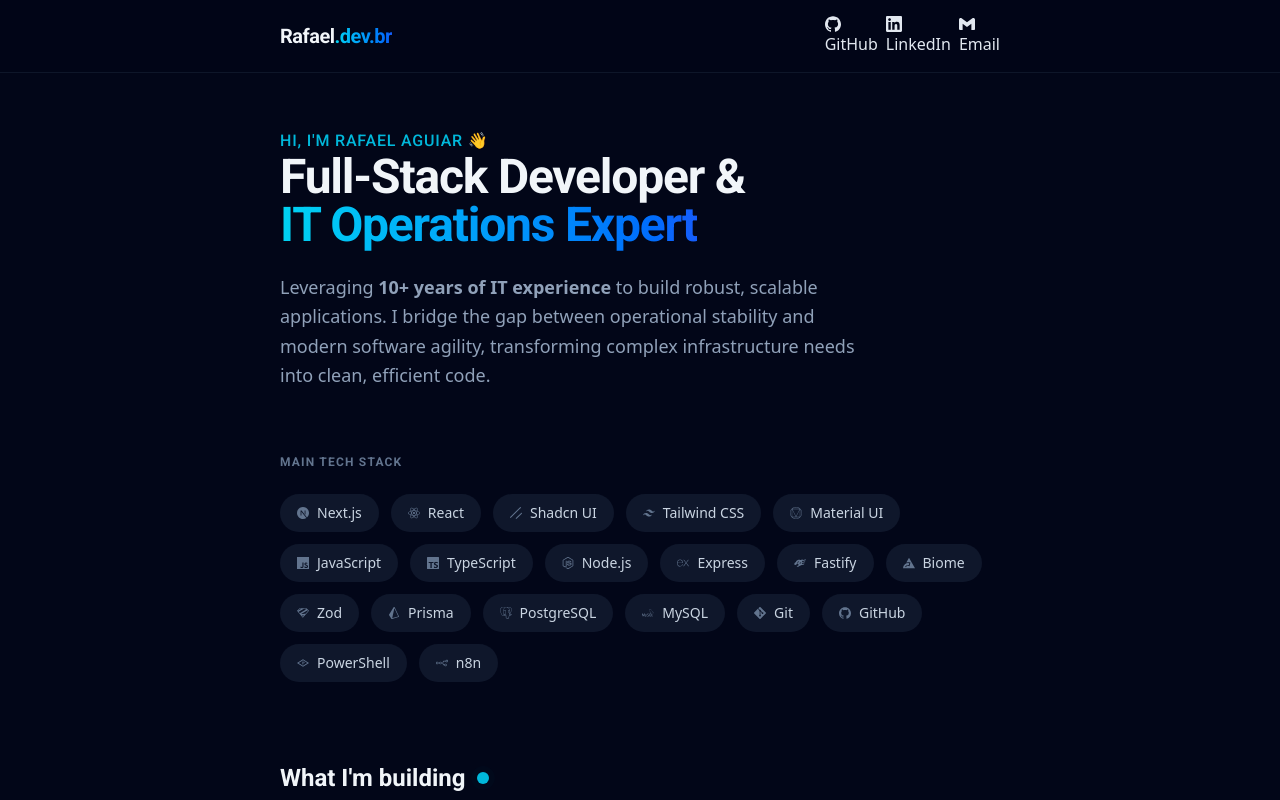
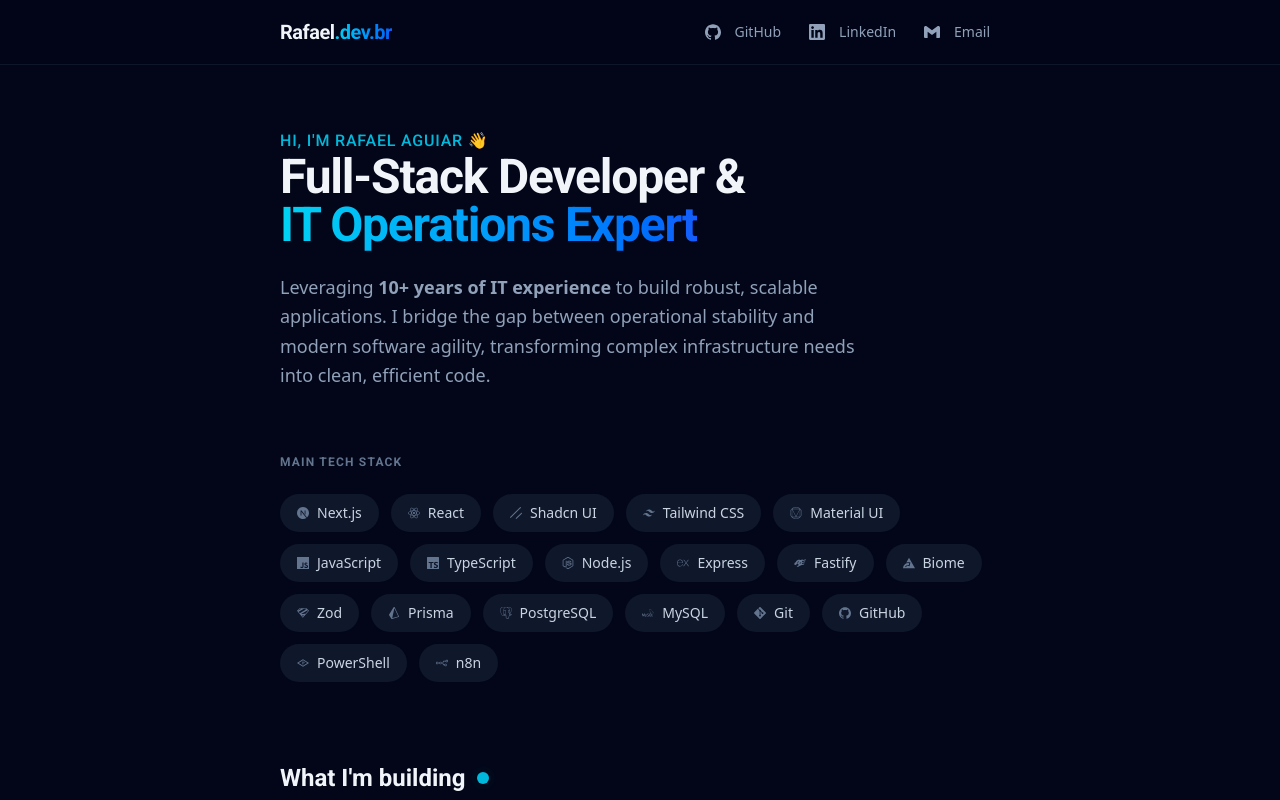
Before and after one commit to Terule/portifolio, a Next.js app: page / in a window 1280 px wide. Shown: the top 800 px of the page. Built offline with nearby package versions, Linux system fonts and the light colour scheme.

Commit message:
✨ (link-with-icon.tsx): extend LinkWithIconProps to include Link component props for better integration ✨ (link-with-icon.tsx): add className prop to LinkWithIcon for customizable styling

```diff
--- a/src/components/custom/link-with-icon.tsx
+++ b/src/components/custom/link-with-icon.tsx
@@ -1,12 +1,14 @@
 import Link from 'next/link'
+import type { ComponentProps } from 'react'
 import type { IconType } from 'react-icons'
 
-interface LinkWithIconProps {
+interface LinkWithIconProps extends Omit<ComponentProps<typeof Link>, 'href'> {
   icon?: IconType
   href: string
   label: string
   shortLabel: string
-  iconPosition?: 'left' | 'right'
+  iconPosition?: 'left' | 'right',
+  className?: string
 }
 
 function LinkWithIcon({
@@ -15,9 +17,10 @@
   label,
   shortLabel,
   iconPosition = 'left',
+  className,
 }: LinkWithIconProps) {
   return (
-    <Link href={href} target="_blank">
+    <Link className={className} href={href} target="_blank">
       {Icon && iconPosition === 'left' && <Icon className="mr-2 h-4 w-4" />}
       <span className="hidden md:inline">{label}</span>
       <span className="inline md:hidden">{shortLabel}</span>
```
